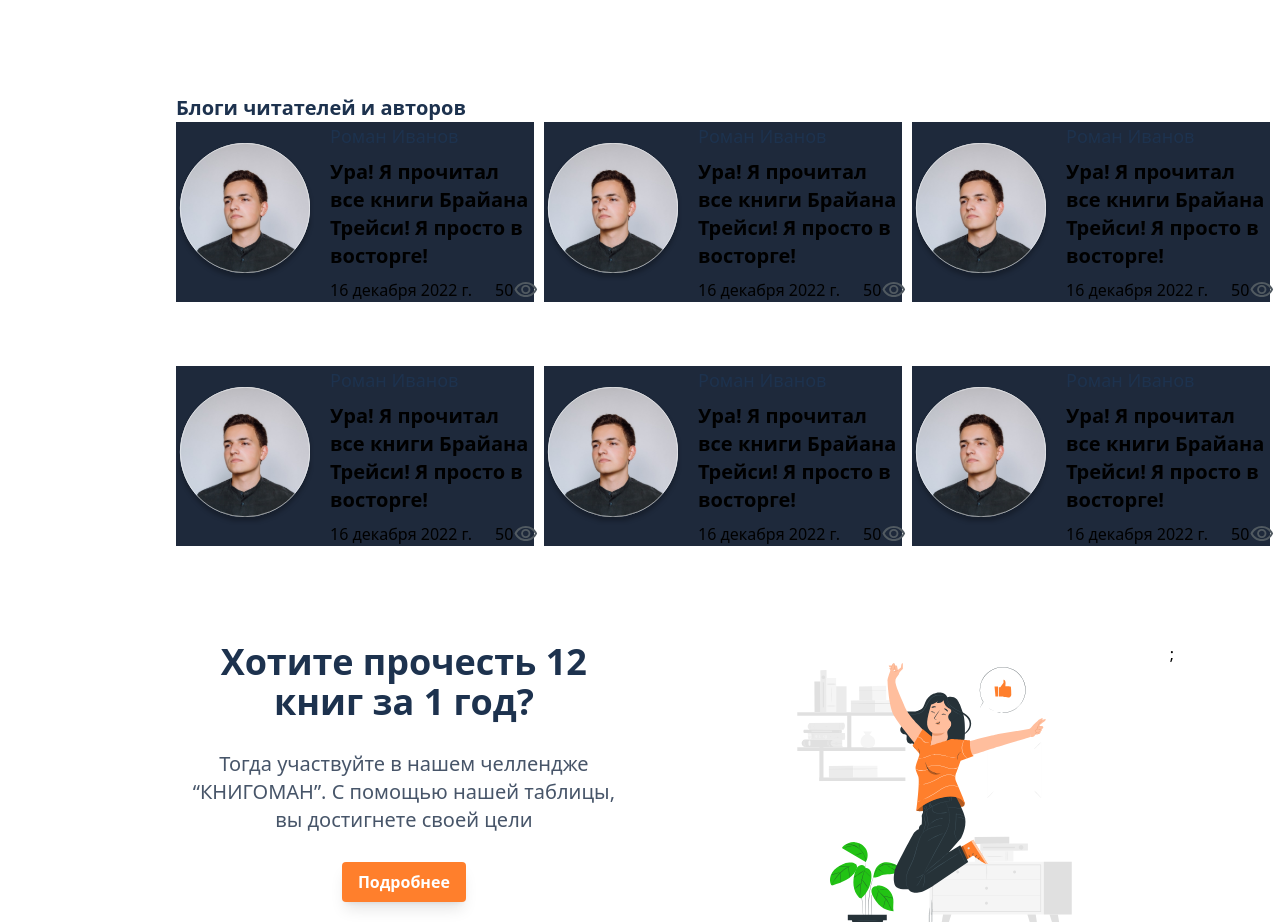
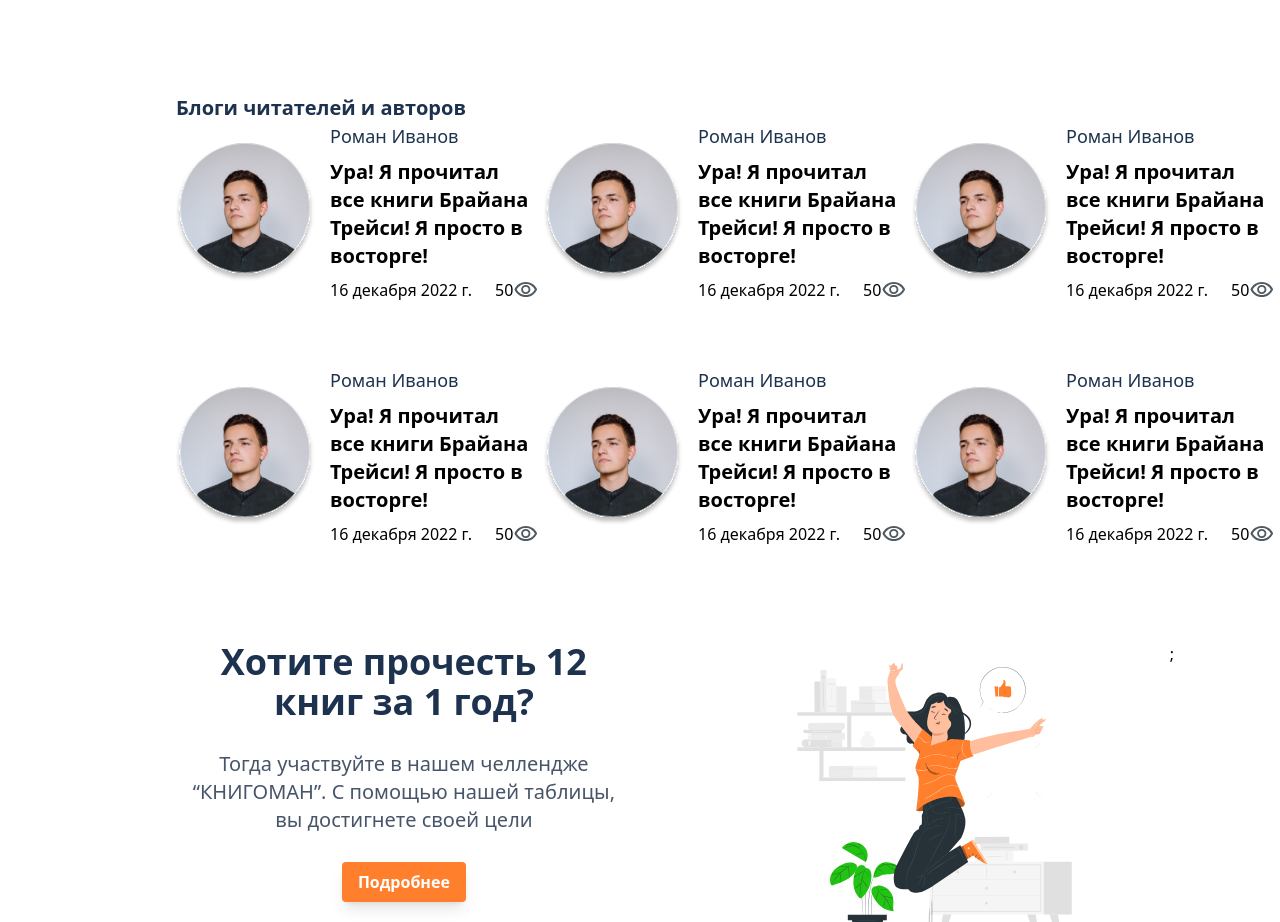
Before and after one commit to jantay04/library, a React (Create React App) app: page / in a window 1280 px wide. Shown: the part 1597-2519 px from the top of the page. Built offline with nearby package versions, Linux system fonts and the light colour scheme.

Commit message:
home page finished with adaptive fixed

```diff
--- a/src/Components/ThirdSection/ProfileCard/index.tsx
+++ b/src/Components/ThirdSection/ProfileCard/index.tsx
@@ -7,7 +7,7 @@
 const ProfileCard = (props: Props) => {
   return (
     <>
-      <div className="flex flex-row lg:w-700 xl:bg-slate-800 xl:w-500 lg:bg-amber-700 items-center">
+      <div className="flex flex-row lg:w-700 xl:w-500 items-center">
         <img src={profilePic} alt="" />
         <div className="ml-4">
           <h3 className="text-ourBlue text-lg font-normal">Роман Иванов</h3>
```
